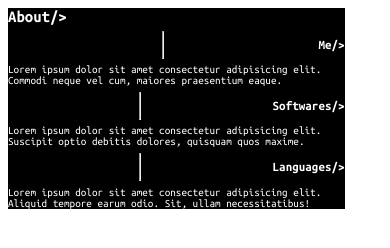
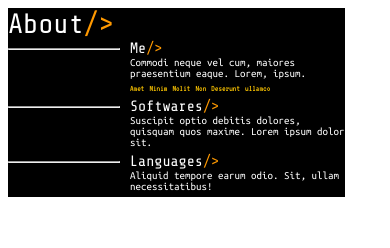
Before and after one commit to sakayase/portfolio, a website: page index.html in a window 390 px wide. Drawn offline with nearby package versions, Linux system fonts and the light colour scheme; a web font is replaced by a local one.

Commit message:
Version 0.2 Section About mobile finie

```diff
--- a/index.html
+++ b/index.html
@@ -7,24 +7,36 @@
     <link rel="stylesheet" href="css/style.css">
 </head>
 <body>
+
+
     <article class="about">
         <h2 class="about--main-title">About<span class="text-style">/></span></h2>
 
         <div class="about--title-div">
             <hr class="about--title-div--hr"><h3 class="about--title-div--second-title">Me<span class="text-style">/></span></h3>
         </div>
-        <p class="about--description">Lorem ipsum dolor sit amet consectetur adipisicing elit. Commodi neque vel cum, maiores praesentium eaque.</p>
+        <p class="about--description">Commodi neque vel cum, maiores praesentium eaque. Lorem, ipsum.</p>
+        <ul class="about--list">
+            <li class="about--list--element">Amet</li>
+            <li class="about--list--element">Minim</li>
+            <li class="about--list--element">Molit</li>
+            <li class="about--list--element">Non</li>
+            <li class="about--list--element">Deserunt</li>
+            <li class="about--list--element">ullamco</li>
+        </ul>
 
         <div class="about--title-div">
             <hr class="about--title-div--hr"><h3 class="about--title-div--second-title">Softwares<span class="text-style">/></span></h3>
         </div>
-        <p class="about--description">Lorem ipsum dolor sit amet consectetur adipisicing elit. Suscipit optio debitis dolores, quisquam quos maxime.</p>
+        <p class="about--description">Suscipit optio debitis dolores, quisquam quos maxime. Lorem ipsum dolor sit.</p>
 
         <div class="about--title-div">
             <hr class="about--title-div--hr"><h3 class="about--title-div--second-title">Languages<span class="text-style">/></span></h3>
         </div>
-        <p class="about--description">Lorem ipsum dolor sit amet consectetur adipisicing elit. Aliquid tempore earum odio. Sit, ullam necessitatibus!</p>
+        <p class="about--description">Aliquid tempore earum odio. Sit, ullam necessitatibus!</p>
+    </article>
 
-    </article>
+
+
 </body>
 </html>
--- a/scss/_base.scss
+++ b/scss/_base.scss
@@ -2,3 +2,10 @@ $main-title-font : 'Metrophobic', sans-serif;
 $second-title-font : 'Share Tech Mono', monospace;
 $content-font : 'Ubuntu Mono', monospace;
 $list-font : 'VT323', monospace;
+//FONTS
+
+
+$orange : #FF9900;
+$yellow : #FFC700;
+$grey : #3c3c3c;
+$black : #000000;
--- a/scss/components/_article.scss
+++ b/scss/components/_article.scss
@@ -1,9 +1,8 @@
 .about {
-    background-color: black;
+    background-color: $black;
     display: flex;
     flex-direction: column;
     width: 90%;
-    font-size: 0.7rem;
 
     &>* { /* tt les enfants de .about (parent) */
         color: white;
@@ -11,47 +10,48 @@
         margin: 0px;
     }
 
+    .about--main-title {
+        font-size: 1.75rem; // == 28px
+        font-weight: normal;
+        font-family: $second-title-font;
+    }
+
     .about--title-div {
         display: flex;
+
+        .about--title-div--hr {
+            width: 110px;
+            color: $yellow;
+            height: 0.0001rem;
+            margin: 0 10px 0 0;
+            align-self: center;
         }
 
-
-}
-
-/*.about--div::before {
-    display: block;
-    height: 5px;
-    width: 7%;
-    vertical-align: center;
-    margin-right: 8px;
-    border-top: 1px solid #ffc700;
-    content: "";
-}
-
-
-
-
-    &>div>* {
-        margin: 0px;
+        .about--title-div--second-title {
+            margin: 0;
+            font-size: 0.9375rem; // == 15px
+            font-weight: normal;
+            font-family: $second-title-font;
         }
     }
 
-.about--div--hr {
-    width: 100%;
-    color: #FFC700;
-    height: 0.0001rem;
-    margin-right: 10px;
-    margin-top: 1.5%;
+    .about--description {
+        padding-left: 110+10+2px;  // 110px du hr width + 10 du hr margin + 2 des borders du hr
+        font-size: 0.6875rem; // == 11px
+        margin-bottom: 5px;
     }
 
-.about--main-title {
-    font-family: $second-title-font;
-    font-weight: 400;
+    .about--list {
+        padding-left: 110+10+2px;  // 110px du hr width + 10 du hr margin + 2 des borders du hr
+        display: flex;
+        list-style-type: none;
+        font-size: 0.5625rem; // == 9px
+        font-family: $list-font;
+        color: $yellow;
+        margin-bottom: 5px;
+        .about--list--element {
+            margin-right: 5px;
+        }
     }
 
-.about--div--second-title {
-    margin-bottom: 10px !important;
-    font-family: $second-title-font;
-    font-weight: 400;
 }
-*/
--- a/scss/main.scss
+++ b/scss/main.scss
@@ -3,3 +3,8 @@
 
 @import "_base.scss";
 @import "components/_article.scss";
+
+
+.text-style {
+    color: $orange;
+}
```
Also changed, not shown: css/style.css. Lines whose indentation alone changed are shown as unchanged.
